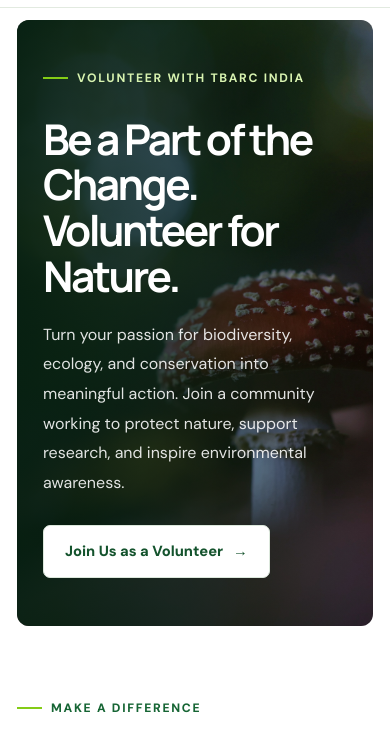
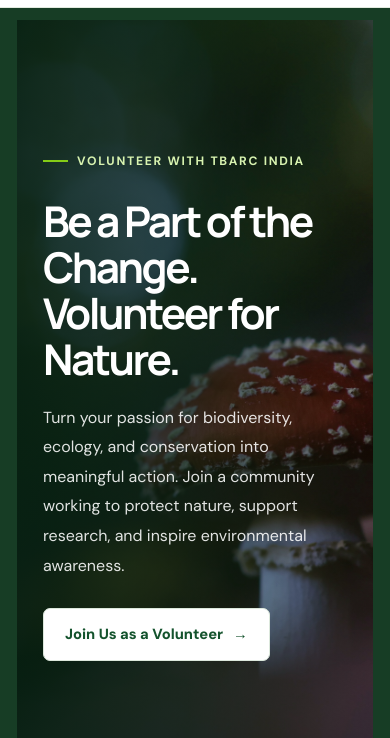
Before and after one commit to unaisbot/volunteertest, a plain HTML site: page index.html in a window 390 px wide. Shown: the part 65-803 px from the top of the page. Drawn offline with Linux system fonts and the light colour scheme.

Commit message:
Update index.html

```diff
--- a/index.html
+++ b/index.html
@@ -344,7 +344,7 @@ a{transition:color .2s ease,background .2s ease,transform .2s ease}
  .nav-link,.nav-links>a{padding:13px 3px!important;border-bottom:1px solid #edf2eb!important}
  .nav-link.primary{margin-top:10px;justify-content:center}
  .menu-toggle{display:flex}
- .hero{padding:12px 17px 0!important}
+ .hero{padding:0!important}
  .hero-inner{min-height:560px;padding:52px 27px!important;border-radius:12px}
  .hero h1{font-size:clamp(2.65rem,12vw,4rem)!important}
  .hero p{font-size:1rem!important}
@@ -384,8 +384,8 @@ h1,h2,h3,.brand-name,.footer-brand{font-family:'Manrope',sans-serif!important}
 .nav-links .nav-link:hover{color:var(--green)!important;background:transparent!important}
 .nav-links .nav-link.primary{padding:11px 17px!important;border-radius:7px!important;background:var(--green)!important;color:#fff!important}
 .nav-links .nav-link.primary:hover{background:#0d3b20!important;transform:translateY(-2px)}
-.hero{padding:0 22px!important;margin:0!important;background:#fff!important}
-.hero-inner{max-width:1160px!important;min-height:590px!important;margin:0 auto!important;padding:76px 7.5%!important;border-radius:0 0 18px 18px!important;overflow:hidden;position:relative;display:flex;flex-direction:column;align-items:flex-start;justify-content:center;background:#173d25 url('images/hero.jpg') center 48%/cover no-repeat!important}
+.hero{padding:0!important;margin:0!important;width:100%;background:#173d25!important}
+.hero-inner{width:100%!important;max-width:none!important;min-height:calc(100vh - 86px)!important;min-height:calc(100svh - 86px)!important;margin:0!important;padding:76px max(7.5%, calc((100% - 1160px)/2))!important;border-radius:0!important;overflow:hidden;position:relative;display:flex;flex-direction:column;align-items:flex-start;justify-content:center;background:#173d25 url('images/hero.jpg') center center/cover no-repeat!important}
 .hero-inner:before{content:"";position:absolute;inset:0;background:linear-gradient(90deg,rgba(5,32,17,.91) 0%,rgba(5,32,17,.70) 48%,rgba(5,32,17,.18) 100%);z-index:0}
 .hero-inner>*{position:relative;z-index:1}
 .hero .eyebrow{display:inline-flex!important;align-items:center;gap:9px;padding:0!important;margin:0 0 12px!important;border:0!important;border-radius:0!important;background:transparent!important;color:#d8f3b0!important;font-size:.76rem!important;letter-spacing:.14em!important}
@@ -443,7 +443,7 @@ h1,h2,h3,.brand-name,.footer-brand{font-family:'Manrope',sans-serif!important}
  .nav-links .nav-link.primary{margin-top:10px;justify-content:center;padding:12px 16px!important}
  .menu-toggle{display:flex!important}
  .hero{padding:12px 17px 0!important}
- .hero-inner{min-height:530px!important;padding:48px 26px!important;border-radius:12px!important;background-position:58% center!important}
+ .hero-inner{width:100%!important;max-width:none!important;min-height:calc(100vh - 72px)!important;min-height:calc(100svh - 72px)!important;padding:48px 26px!important;border-radius:0!important;background-position:58% center!important}
  .hero h1{font-size:clamp(2.55rem,11vw,4rem)!important}
  .hero p{font-size:1rem!important}
  .section{padding:64px 17px!important}
```
